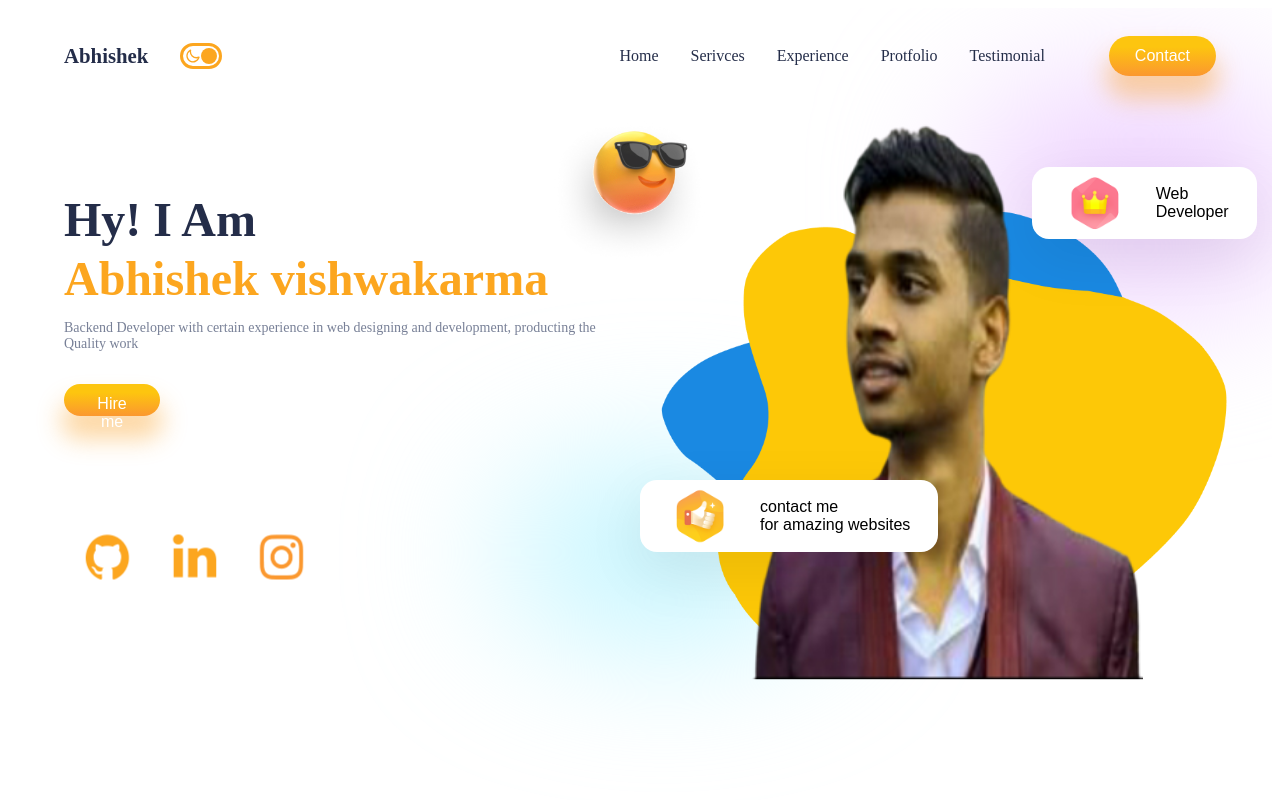
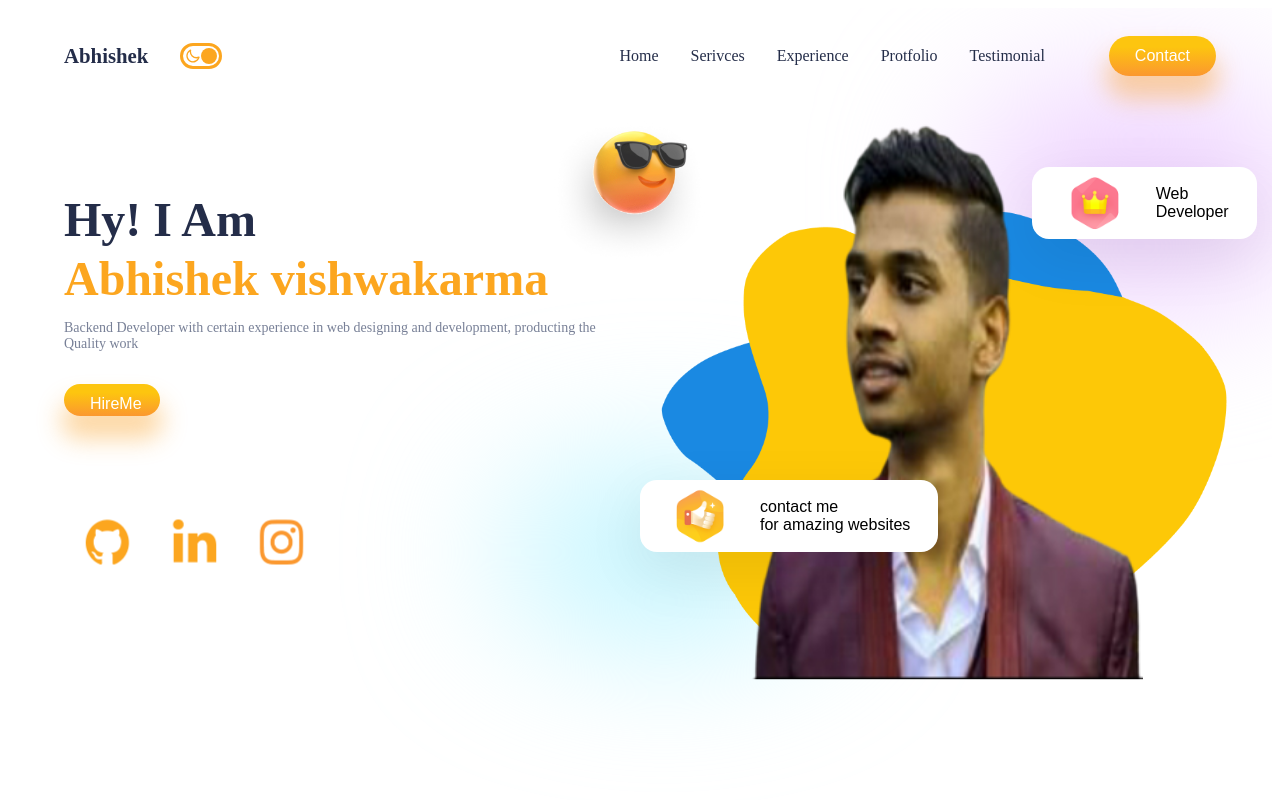
Before and after one commit to StartCodeWithAbhishek/Abhishek_Portfolio, a React (Create React App) app: page / in a window 1280 px wide. Shown: the top 800 px of the page. Built offline with nearby package versions, Linux system fonts and the light colour scheme.

Commit message:
after ad build code

```diff
--- a/src/components/Intro/Intro.jsx
+++ b/src/components/Intro/Intro.jsx
@@ -35,7 +35,7 @@ const Intro = () => {
           </span>
         </div>
         <Link to="contact" smooth={true} spy={true}>
-          <button className="button i-button">Hire me</button>
+          <button className="button i-button">HireMe</button>
         </Link>
         {/* social icons */}
         <div className="i-icons">
```
